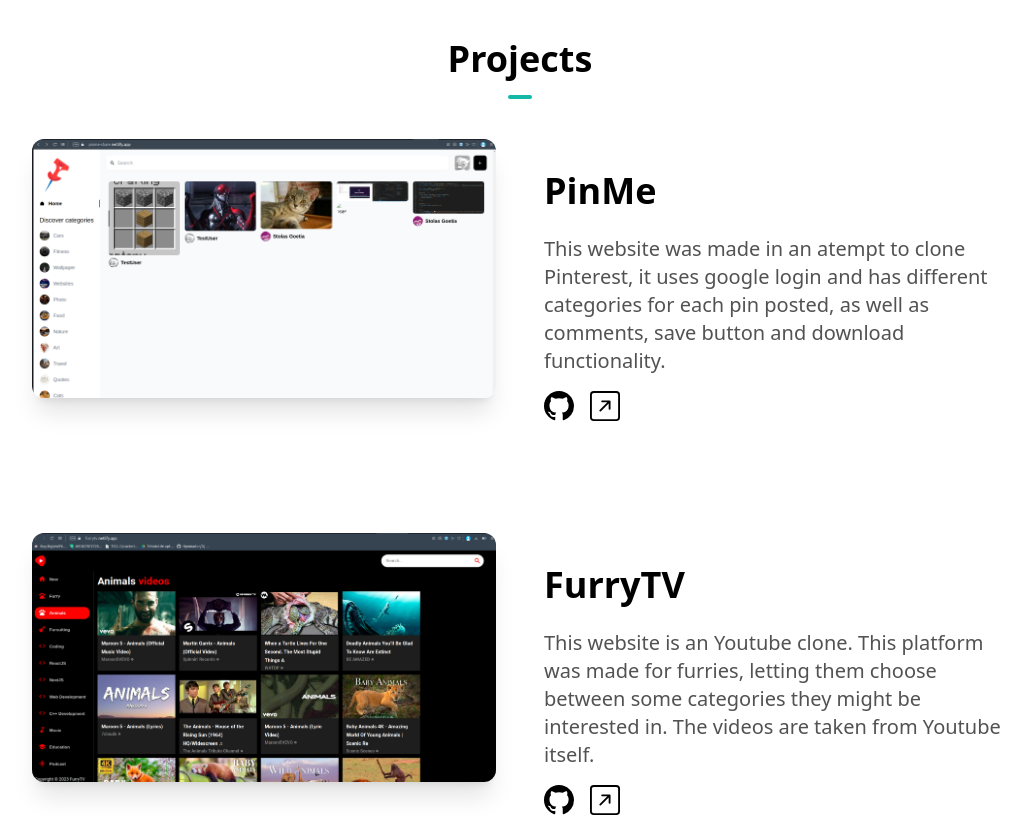
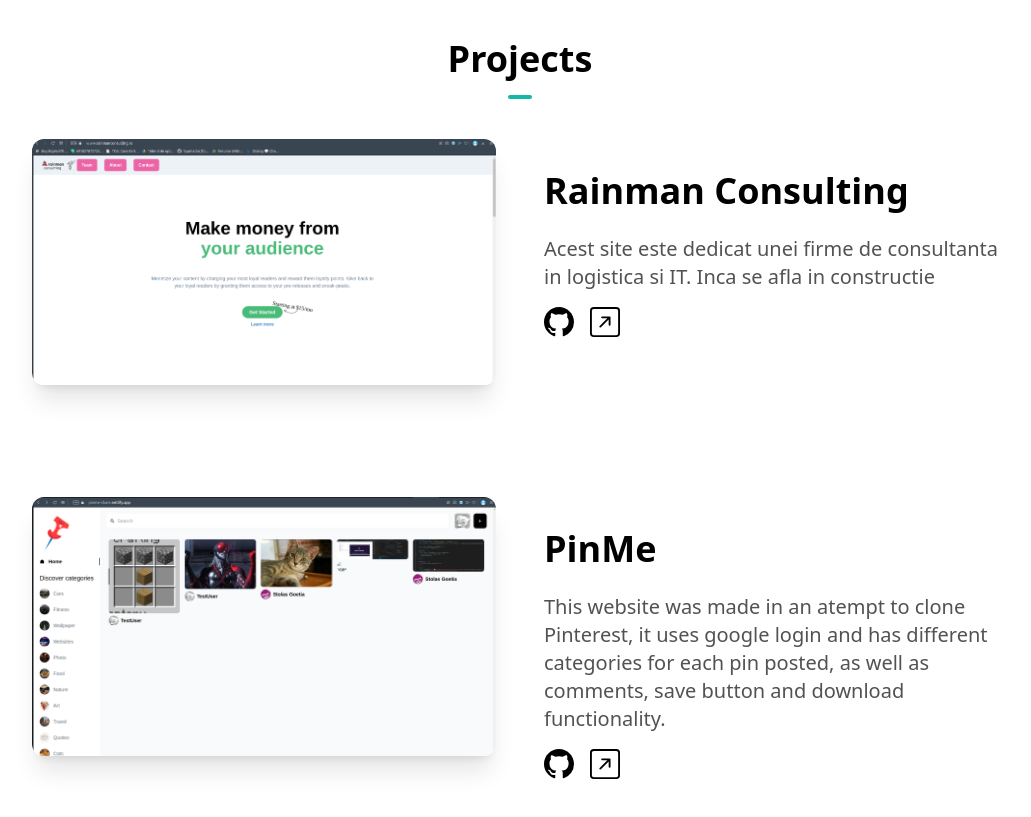
Before and after one commit to FukurouHaiRiyo/Portofolio, a Next.js app: page / in a window 1280 px wide. Shown: the part 2000-2817 px from the top of the page, without its empty margins (120-1151 px from the left). Built offline with nearby package versions, Linux system fonts and the light colour scheme.

Commit message:
added new project to portofolio

```diff
--- a/components/Projects.tsx
+++ b/components/Projects.tsx
@@ -5,6 +5,13 @@ import SlideUp from './SlideUp';
 import {BsGithub, BsArrowUpRightSquare} from 'react-icons/bs';
 
 const projects = [
+      {
+        name: 'Rainman Consulting',
+        description: 'Acest site este dedicat unei firme de consultanta in logistica si IT. Inca se afla in constructie',
+        image: '/rainman.png',
+        github: 'https://github.com/FukurouHaiRiyo/rainman',
+        link: 'https://www.rainmanconsulting.ro',
+      },
       {
         name: "PinMe",
         description: "This website was made in an atempt to clone Pinterest, it uses google login and has different categories for each pin posted, as well as comments, save button and download functionality.",
```
Also changed, not shown: public/rainman.png (added).
